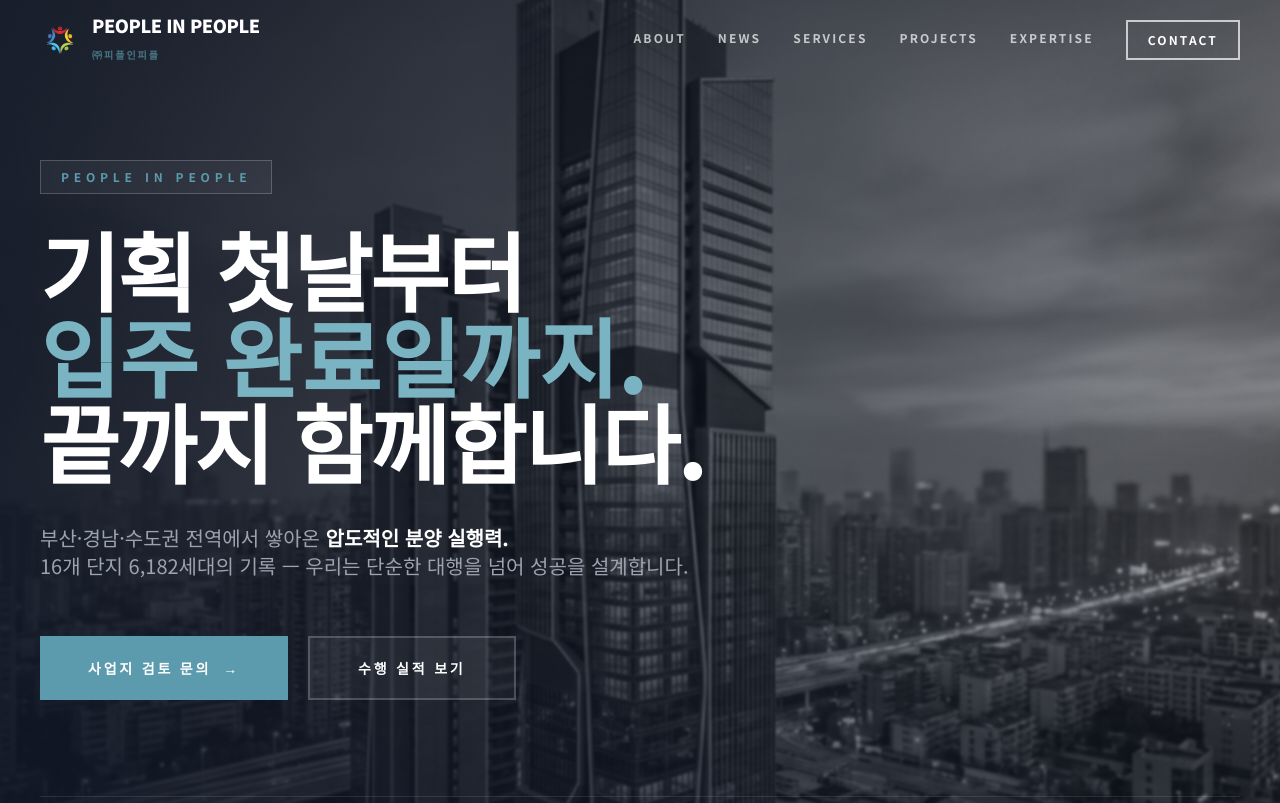
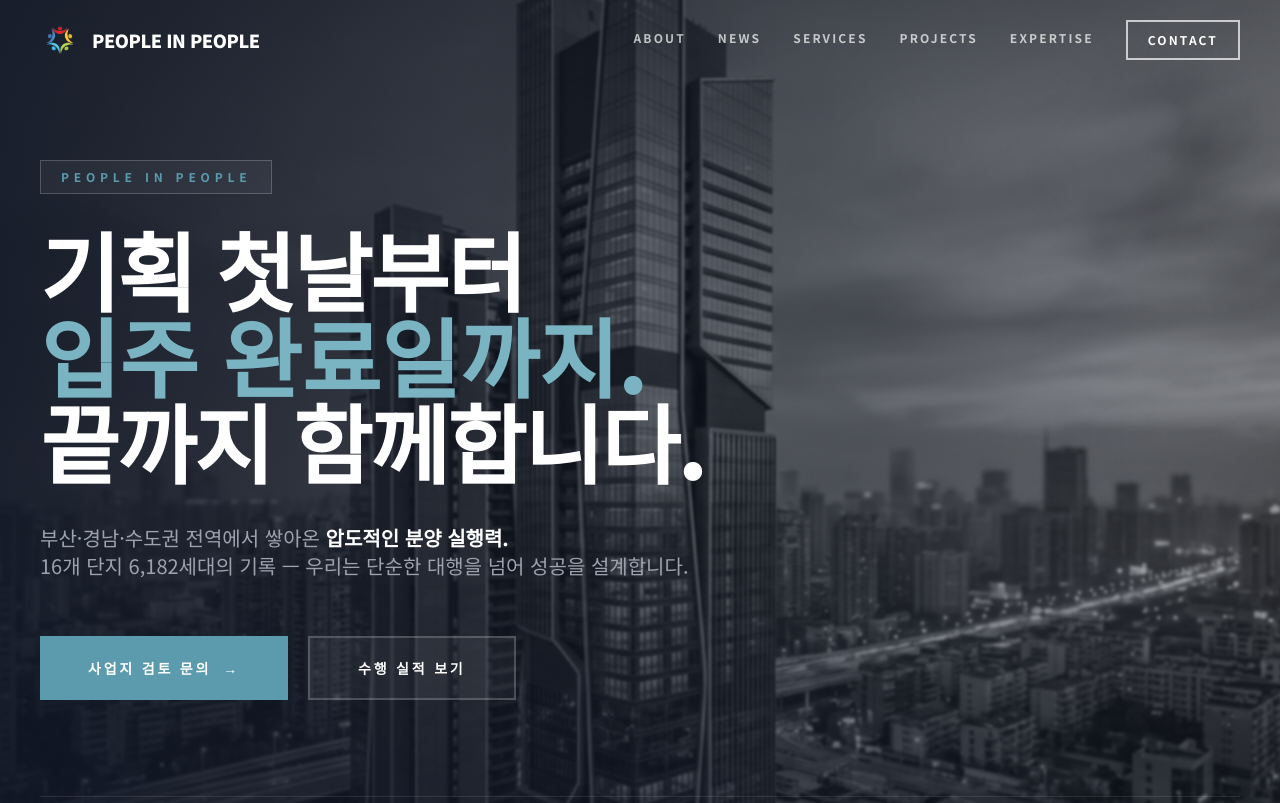
Before and after one commit to pinp10000-v1/pipin-homepage, a Next.js app: page / in a window 1280 px wide. Shown: the top 803 px of the page. Built offline with nearby package versions, Linux system fonts and the light colour scheme.

Commit message:
Remove Korean company name from nav header

```diff
--- a/components/Navigation.tsx
+++ b/components/Navigation.tsx
@@ -75,13 +75,10 @@ export default function Navigation() {
               className="object-contain"
             />
           </div>
-          <div>
+          <div className={`font-black text-base md:text-lg tracking-tight ${
+            scrolled ? 'text-navy' : 'text-white'
+          }`}>
             PEOPLE IN PEOPLE
-            <span className={`block text-[10px] font-semibold tracking-[0.2em] mt-0.5 transition-colors duration-300 ${
-              scrolled ? 'text-teal' : 'text-teal/70'
-            }`}>
-              ㈜피플인피플
-            </span>
           </div>
         </Link>
 
```
